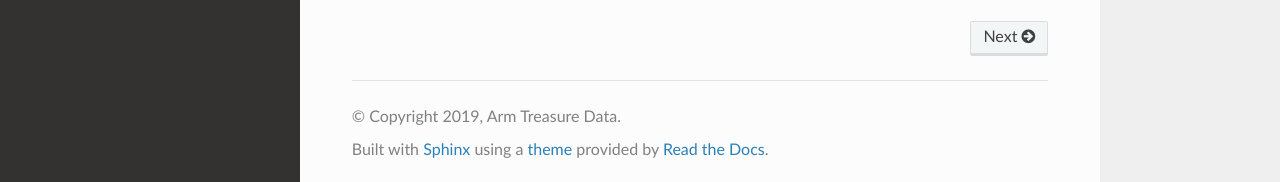
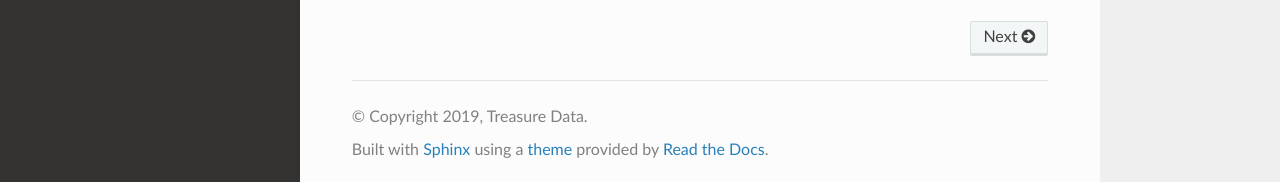
Before and after one commit to treasure-data/pytd, a Sphinx documentation site: the page built from doc/index.rst, in a window 1280 px wide and 900 px high, scrolled down 4325 px. Shown: the part 715-897 px from the top of the window. Built offline with Sphinx 7.4.7 and the Read the Docs theme 2.0.0, drawn with Linux system fonts in a browser that asks for light colours.

Commit message:
Update author: Arm Treasure Data -> Treasure Data

```diff
--- a/doc/conf.py
+++ b/doc/conf.py
@@ -79,8 +79,8 @@ def linkcode_resolve(domain, info):
 # -- Project information -----------------------------------------------------
 
 project = GH_PROJECT
-copyright = "2019, Arm Treasure Data"
-author = "Arm Treasure Data"
+copyright = "2019, Treasure Data"
+author = "Treasure Data"
 
 # The full version, including alpha/beta/rc tags
 release = pkg_resources.get_distribution(PACKAGE).version
--- a/setup.py
+++ b/setup.py
@@ -25,7 +25,7 @@ with open(
 DISTNAME = "pytd"
 DESCRIPTION = "Treasure Data Driver for Python"
 LONG_DESCRIPTION = long_description or __doc__
-AUTHOR = "Arm Treasure Data"
+AUTHOR = "Treasure Data"
 AUTHOR_EMAIL = "support@treasure-data.com"
 MAINTAINER = AUTHOR
 MAINTAINER_EMAIL = AUTHOR_EMAIL
```
